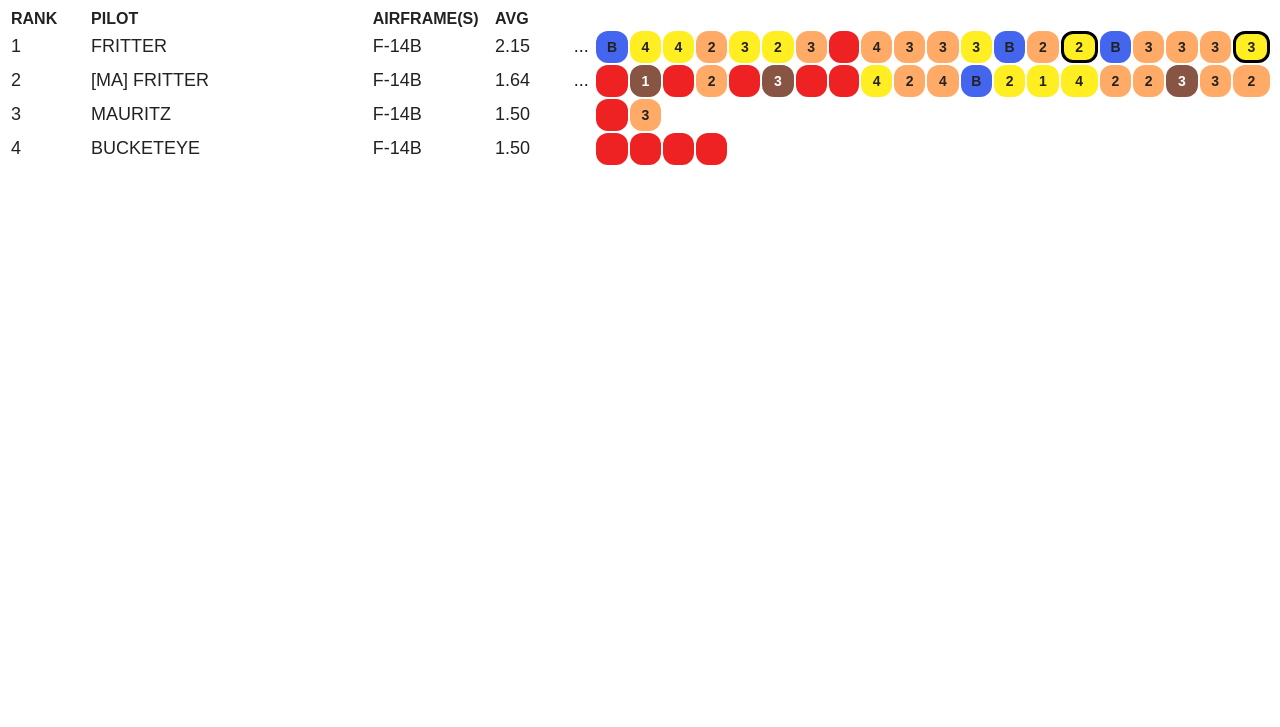
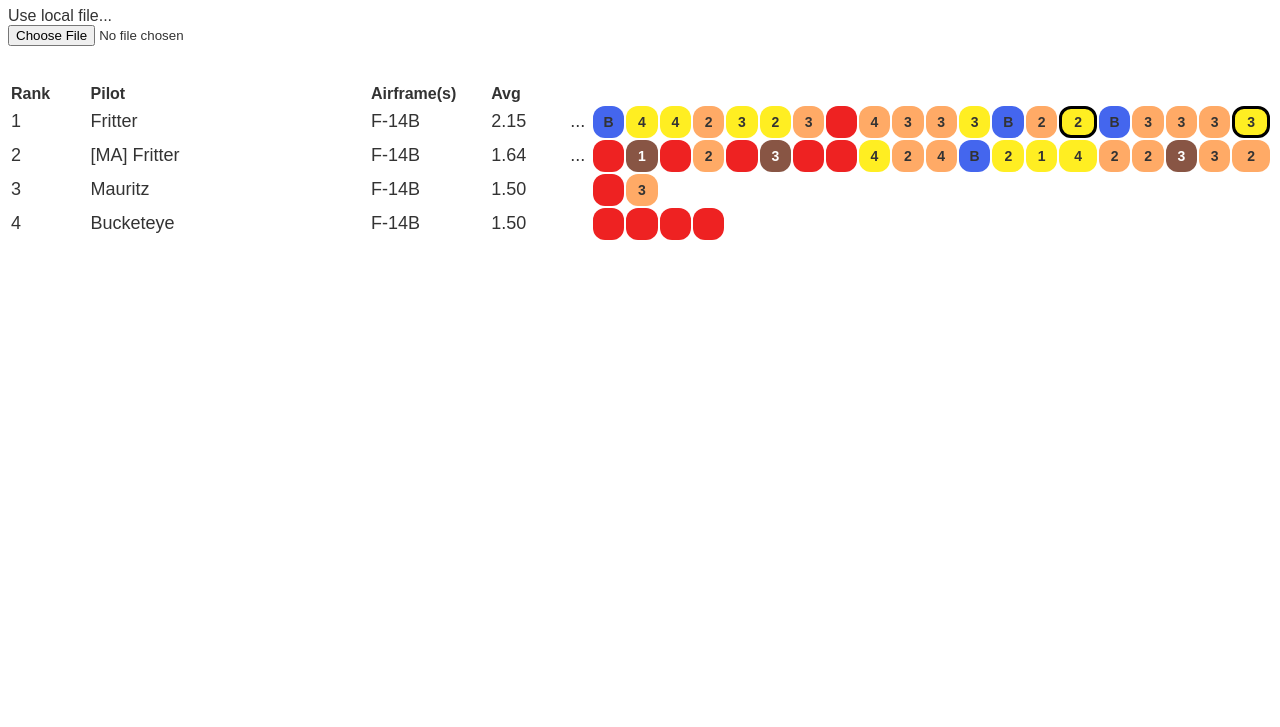
Before and after one commit to masterarms/greenieboard, a plain HTML site: page index.html in a window 1280 px wide. Shown: the part 73-800 px from the top of the page. Drawn offline with Linux system fonts and the light colour scheme.

Commit message:
Add support for local file

```diff
--- a/index.html
+++ b/index.html
@@ -3,8 +3,15 @@
 
 <h1>Master Arms Greenie Board</h1>
 
+<form>
+    <label>
+        Use local file...<br>
+        <input type="file" id="input" onchange="useLocalFile(this.files)">
+    </label>
+</form>
+<br><br>
+
 <section id="board_container">
-
     <table>
         <thead>
             <tr>
@@ -27,12 +34,31 @@
 <script src="csv.js"></script>
 <script src="board.js"></script>
 <script>
+
+    function useTextContents(text) {
+        return CSV.fetch({ data: text }).then(function (dataset) {
+            window.boardFunctions.fill(dataset, document.querySelector("#board_container tbody"))
+        });
+    }
+
+    function useLocalFile(files) {
+        if(files.length) {
+            const reader = new FileReader()
+            reader.onload = (event) => {
+                const text = event.target.result;
+                console.log("New text", text);
+                useTextContents(text);
+            }
+            reader.onerror = error => reject(error)
+            reader.readAsText(files[0]) // you could also read images and other binaries
+        }
+    }
+
+
     response = fetch("./example.csv", { method: "GET" });
     response.then(function(body) {
         return body.text();
     }).then(function(text) {
-        return CSV.fetch({ data: text });
-    }).then(function (dataset) {
-        window.boardFunctions.fill(dataset, document.querySelector("#board_container tbody"));
+        useTextContents(text);
     });
 </script>
--- a/style.css
+++ b/style.css
@@ -1,7 +1,8 @@
 
 body {
-    text-transform: uppercase;
-    color: #222;
+    /* text-transform: uppercase; */
+    color: #333;
+    background: white;
     font-family: Arial, Helvetica, sans-serif;
 }
 
```
